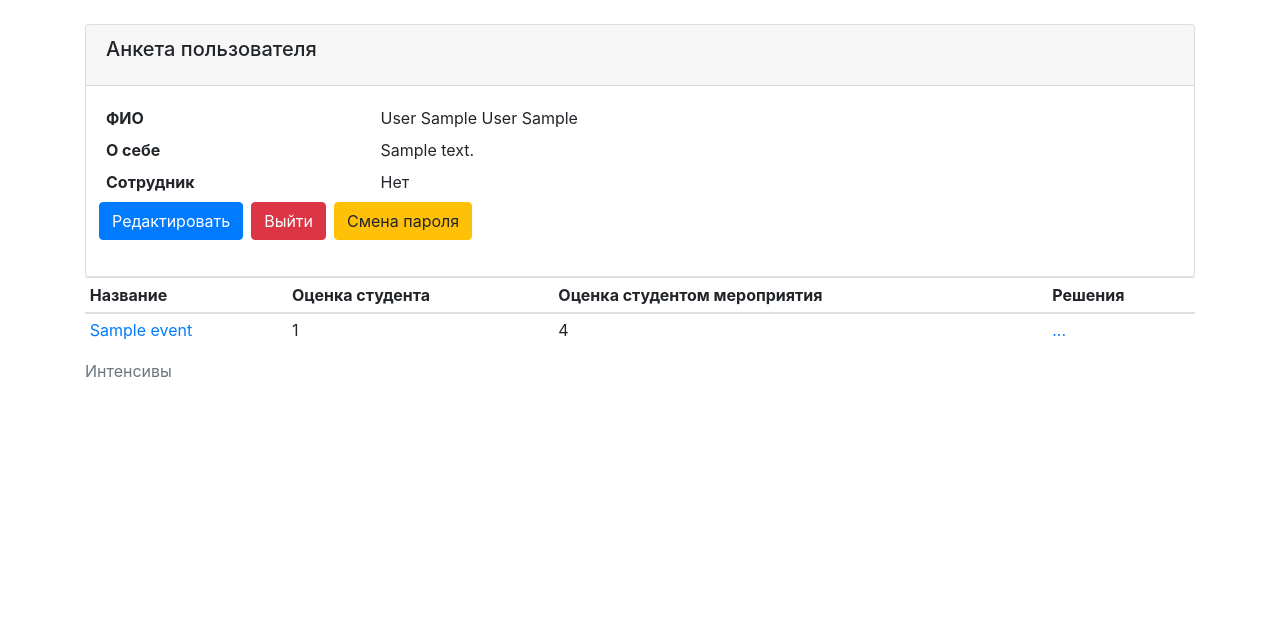
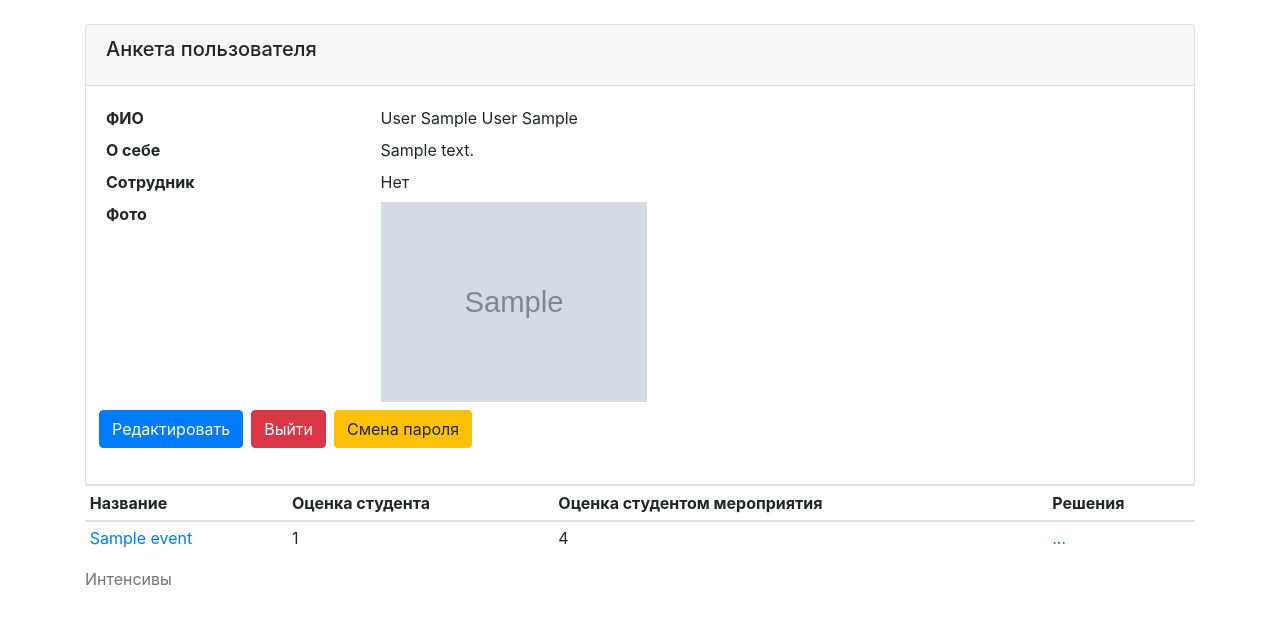
Before and after one commit to fisunoff/hackathon_intensive, a Django app: page /users/1/ in a window 1280 px wide. Shown: the part 61-685 px from the top of the page. Run offline with Django 4.2, Linux system fonts and the light colour scheme; a user stored in the database is signed in; tables that the repository leaves empty hold one stand-in row (values such as "Sample post"); grey boxes marked "Sample" are stand-in pictures; some libraries are stand-ins or nearby versions.

Commit message:
Починил фото профиля

```diff
--- a/extended_user/models.py
+++ b/extended_user/models.py
@@ -16,7 +16,7 @@ class Profile(models.Model):
     university = models.CharField(verbose_name="Место учебы", max_length=200, blank=True, null=True)
     communication = models.CharField(verbose_name="Другие способы коммуникации", max_length=200, blank=True, null=True)
     time_create = models.DateTimeField(verbose_name="Дата создания учетной записи", default=timezone.now)
-    photo = models.ImageField(verbose_name="Фото профиля", blank=True, null=True, upload_to='media/')
+    photo = models.ImageField(verbose_name="Фото профиля", blank=True, null=True)
 
     def __str__(self):
         return f"{self.surname} {self.name}{' ' + self.patronymic if self.patronymic else ''}"
--- a/extended_user/views.py
+++ b/extended_user/views.py
@@ -58,7 +58,7 @@ class UserUpdateView(UpdateView):
     model = Profile
     template_name = 'profiles/update.html'
     context_object_name = 'mentor'
-    fields = ('surname', 'name', 'patronymic', 'bio')
+    fields = ('surname', 'name', 'patronymic', 'bio', 'photo')
 
     def get_success_url(self):
         self.object.time_edit = timezone.now()
--- a/hackathon_intensive/settings.py
+++ b/hackathon_intensive/settings.py
@@ -25,7 +25,7 @@ SECRET_KEY = 'django-insecure-1xi2t-y$i(abr@ox@x6il=^b4f3jn1wfu5wp&x0m%l%74i9m-l
 # SECURITY WARNING: don't run with debug turned on in production!
 DEBUG = True
 
-ALLOWED_HOSTS = []
+ALLOWED_HOSTS = ['192.168.31.222']
 
 
 # Application definition
--- a/templates/profiles/detail.html
+++ b/templates/profiles/detail.html
@@ -16,6 +16,12 @@
                         <dd class="col-sm-9">Да</dd>
                     {% else %}
                         <dd class="col-sm-9">Нет</dd>
+                    {% endif %}
+                    {% if profile.photo %}
+                        <dt class="col-sm-3">Фото</dt>
+                        <dd class="col-sm-9">
+                            <img src="{{ profile.photo.url }}" alt="Фото не загружено" height="200">
+                        </dd>
                     {% endif %}
                     {% if profile.id == user.profile.id or user.is_superuser %}
                         <a href="{% url 'profile-update' profile.id %}" class="btn btn-primary">Редактировать</a>
--- a/templates/profiles/update.html
+++ b/templates/profiles/update.html
@@ -8,7 +8,7 @@
                 <h5 class="card-title">Редактирование пользователя</h5>
             </div>
             <div class="card-body">
-                <form method="post">
+                <form method="post" enctype="multipart/form-data">
                     {% csrf_token %}
                     {{form.as_p}}
                     <button type="submit" class="btn btn-success">Изменить</button>
```
